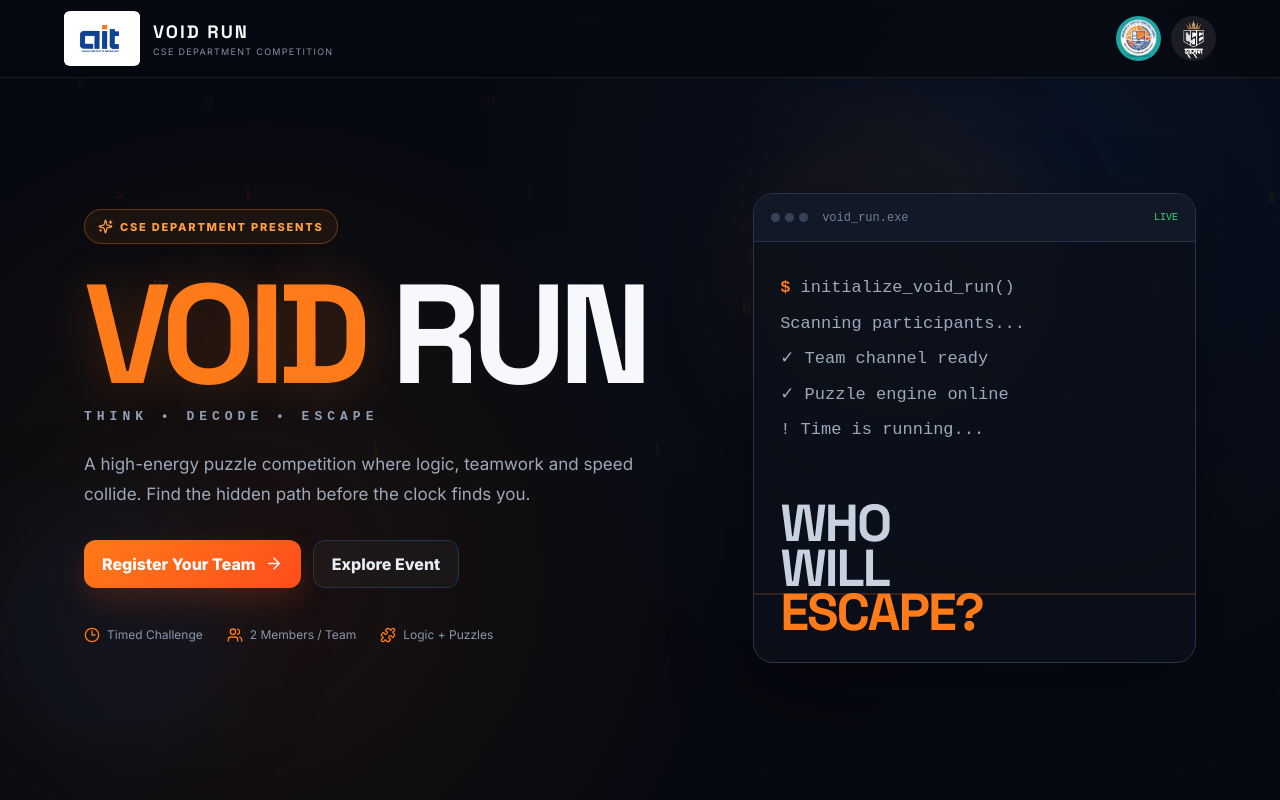
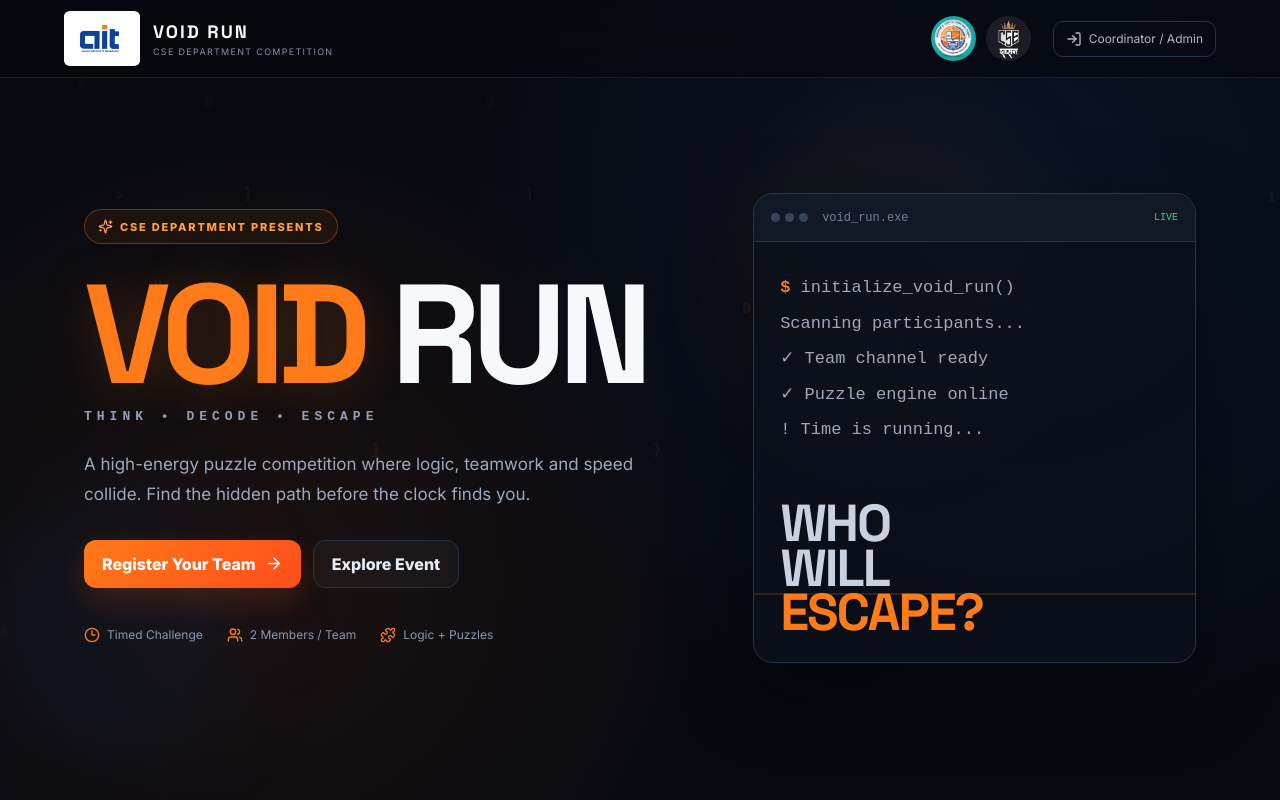
Before and after one commit to Swapnajeetsb/void_run, a React (Vite) app in the folder frontend/: page / in a window 1280 px wide. Shown: the top 800 px of the page. Built offline with nearby package versions, Linux system fonts and the light colour scheme; no server answers.

Commit message:
Fix production CORS

```diff
--- a/frontend/src/components/LogoBar.jsx
+++ b/frontend/src/components/LogoBar.jsx
@@ -16,7 +16,7 @@ export default function LogoBar({ dark = true }) {
       <div className="logo-set">
         <img src="/assets/aces-logo.png" alt="ACES" />
         <img src="/assets/cse-logo.png" alt="CSE" />
-        {/* <Link to="/login" className="nav-login"><LogIn size={16}/> Coordinator / Admin</Link> */}
+        <Link to="/login" className="nav-login"><LogIn size={16}/> Coordinator / Admin</Link>
       </div>
     </header>
   );
```
Also changed, not shown: frontend/vercel.json (added).
